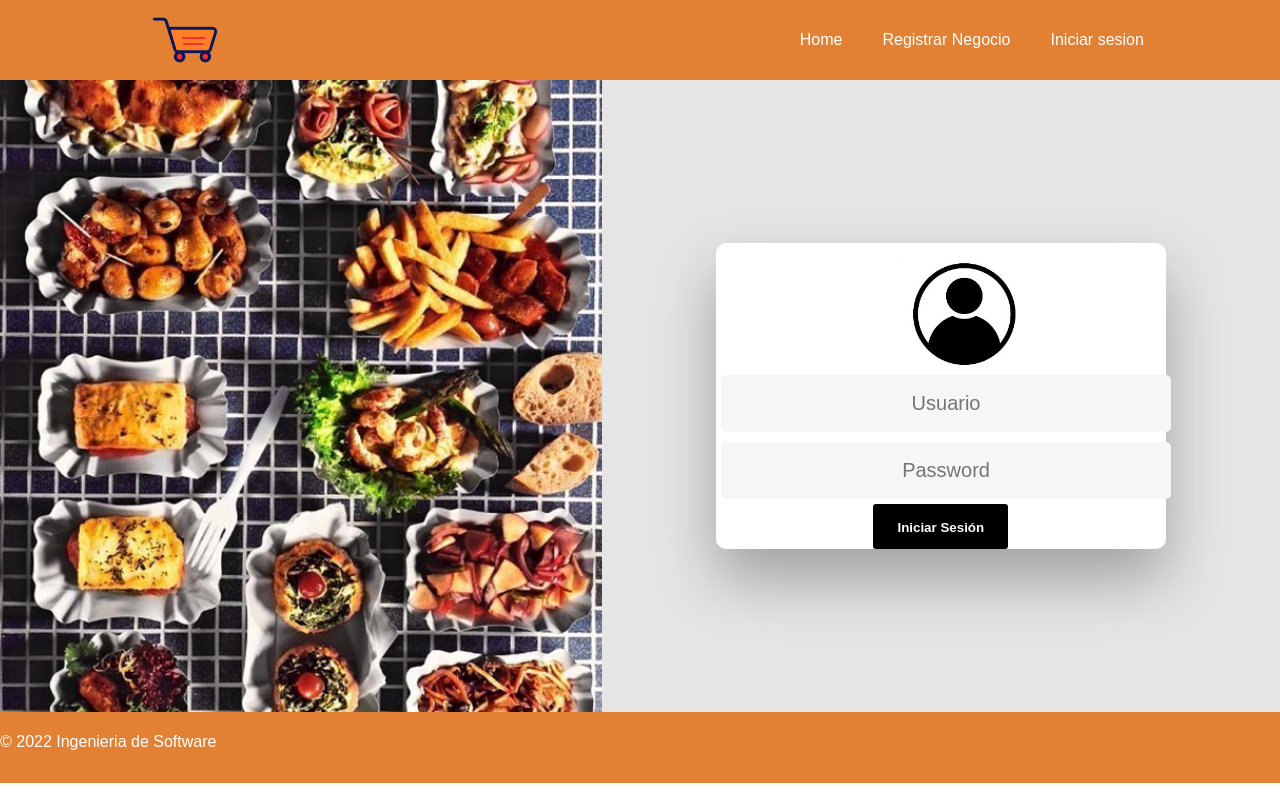
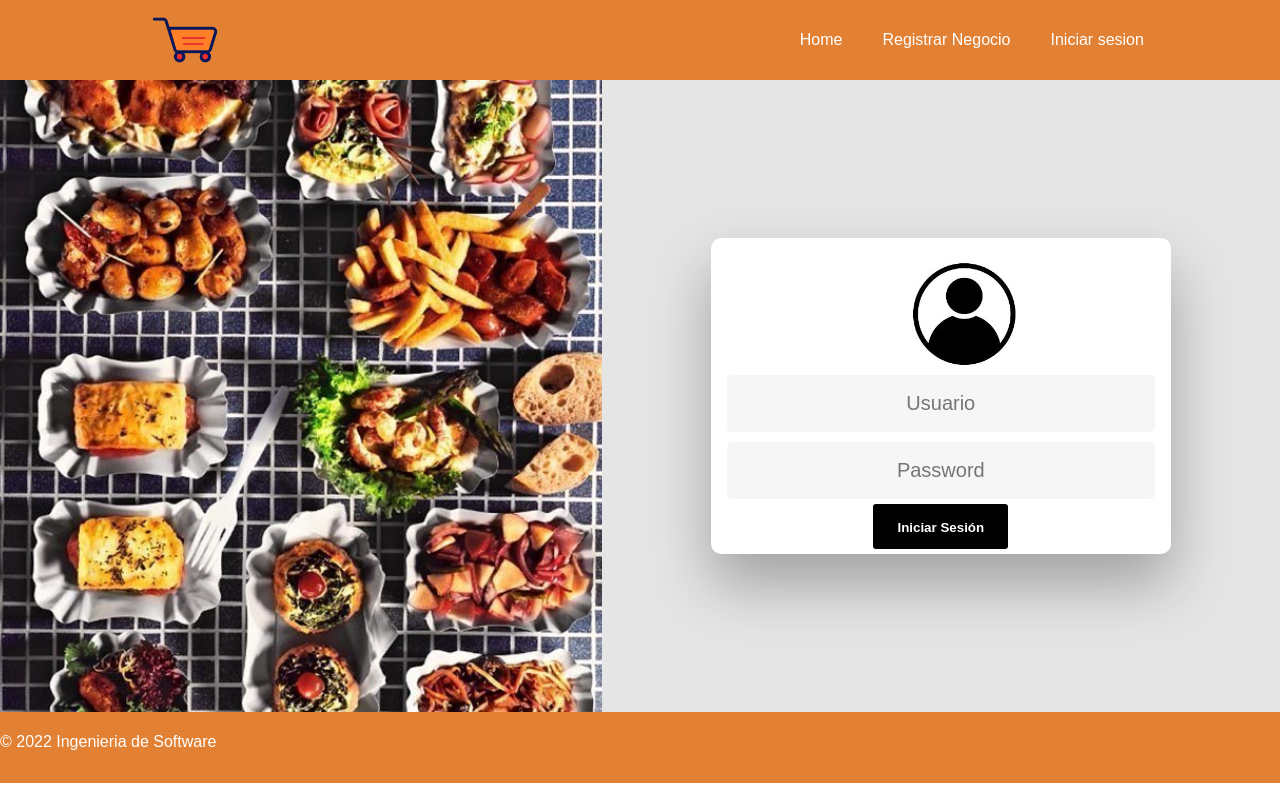
Before and after one commit to JhonyVS/proyecto_is_frontend, a React (Create React App) app: page /ini in a window 1280 px wide. Built offline with nearby package versions, Linux system fonts and the light colour scheme.

Commit message:
Corrección de caja Login

```diff
--- a/src/styles/Login.css
+++ b/src/styles/Login.css
@@ -54,7 +54,7 @@
     width: 90%;
     max-width: 450px;
     position: relative;
-    padding: 0px;
+    padding: 5px;
     -webkit-box-shadow: 0 30px 60px 0 rgba(0,0,0,0.3);
     box-shadow: 0 30px 60px 0 rgba(0,0,0,0.3);
     text-align: center;
@@ -131,7 +131,7 @@
     display: inline-block;
     font-size: 20px;
     margin: 5px;
-    width: 85%;
+    width: 80%;
 
     border: 2px solid #f6f6f6;
     -webkit-transition: all 0.5s ease-in-out;
@@ -165,7 +165,7 @@
     display: inline-block;
     font-size: 20px;
     margin: 5px;
-    width: 85%;
+    width: 80%;
     border: 2px solid #f6f6f6;
     -webkit-transition: all 0.5s ease-in-out;
     -moz-transition: all 0.5s ease-in-out;
```
